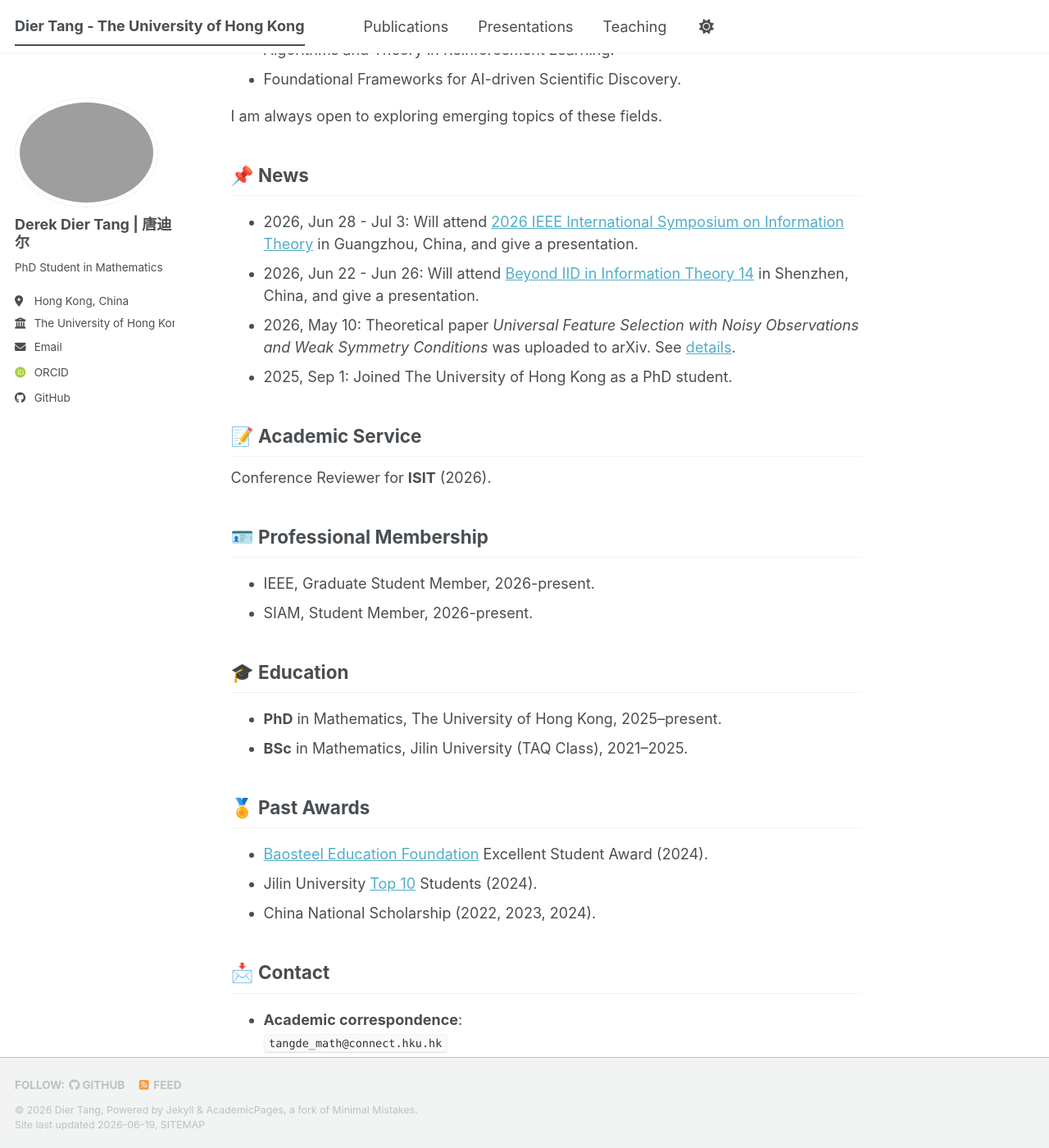
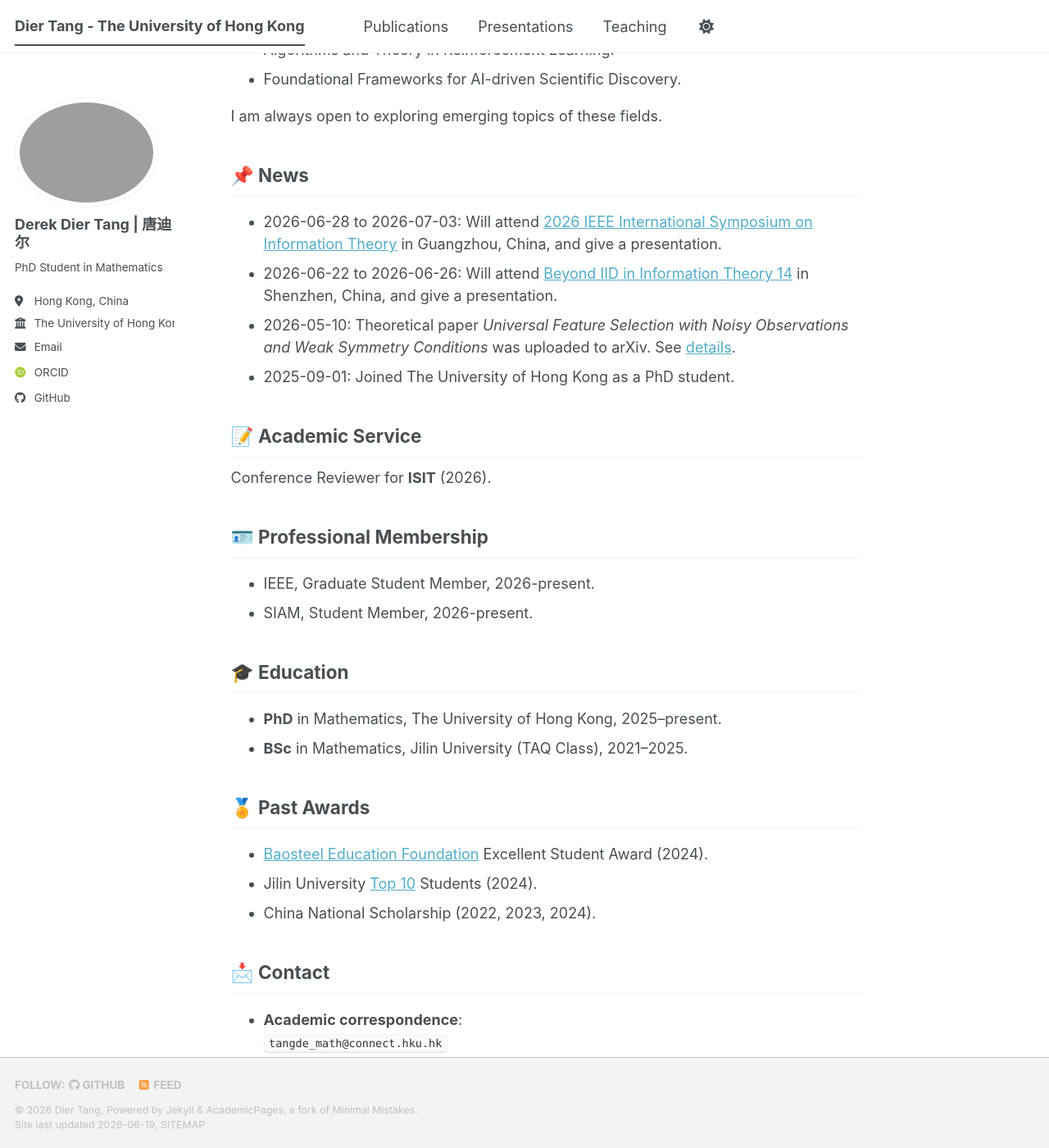
Before and after one commit to TangDier03/tangdier03.github.io, a Jekyll site: the page built from _pages/about.md, in a window 1280 px wide and 1400 px high, scrolled down 377 px. Shown: the whole window at 82% size. Built offline with Jekyll 4.4.1, drawn with Linux system fonts in a browser that asks for light colours; some web fonts are replaced; a script bundle is joined from its source files by our own code; library files that are not in the unit come from our copies; some of the changed text lies outside the part shown.

Commit message:
Update about.md

```diff
--- a/_pages/about.md
+++ b/_pages/about.md
@@ -22,10 +22,10 @@ I am always open to exploring emerging topics of these fields.
 
 ## 📌 News
 
-- 2026, Jun 28 - Jul 3: Will attend [2026 IEEE International Symposium on Information Theory](https://2026.ieee-isit.org/) in Guangzhou, China, and give a presentation.
-- 2026, Jun 22 - Jun 26: Will attend [Beyond IID in Information Theory 14](https://www.beyondiid2026.com/) in Shenzhen, China, and give a presentation.
-- 2026, May 10: Theoretical paper *Universal Feature Selection with Noisy Observations and Weak Symmetry Conditions* was uploaded to arXiv. See [details](https://tangdier03.github.io/publications/Universal%20Feature%20Selection/).
-- 2025, Sep 1: Joined The University of Hong Kong as a PhD student.
+- 2026-06-28 to 2026-07-03: Will attend [2026 IEEE International Symposium on Information Theory](https://2026.ieee-isit.org/) in Guangzhou, China, and give a presentation.
+- 2026-06-22 to 2026-06-26: Will attend [Beyond IID in Information Theory 14](https://www.beyondiid2026.com/) in Shenzhen, China, and give a presentation.
+- 2026-05-10: Theoretical paper *Universal Feature Selection with Noisy Observations and Weak Symmetry Conditions* was uploaded to arXiv. See [details](https://tangdier03.github.io/publications/Universal%20Feature%20Selection/).
+- 2025-09-01: Joined The University of Hong Kong as a PhD student.
 
 
 
@@ -70,7 +70,7 @@ Conference Reviewer for **ISIT** (2026).
 - **Non-academic cooperation**:
   `tangde3132@163.com`
 
-- **Office**: P206, Graduate House; The University of Hong Kong; Pokfulam Road; Hong Kong.
+- **Office**: P206, Graduate House, The University of Hong Kong; Pokfulam Road; Hong Kong.
 
 
 ---
```
